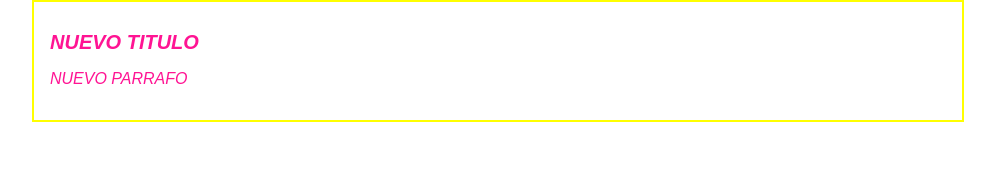
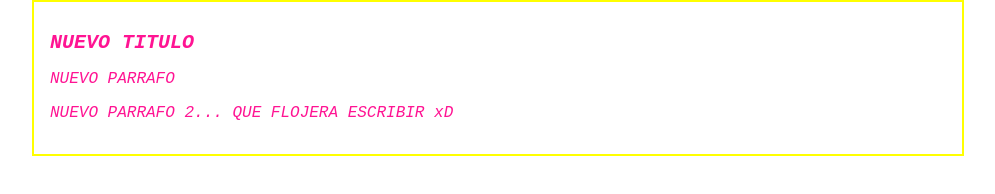
Before and after one commit to angedramos/hyperblog, a plain HTML site: page index.html in a window 1280 px wide. Shown: the whole page, without its empty margins (142-1137 px from the left). Drawn offline with Linux system fonts and the light colour scheme.

Commit message:
Nueva fuente de letra y nuevo parrafo

```diff
--- a/estilos.css
+++ b/estilos.css
@@ -1,5 +1,5 @@
 body{
-font-family: Arial, Helvetica, sans-serif;
+font-family: 'Courier New', Courier, monospace;
 color: deeppink;
 font-style: italic;
 text-align: center;
--- a/index.html
+++ b/index.html
@@ -12,6 +12,7 @@
 
             <h1>NUEVO TITULO</h1>
             <p>NUEVO PARRAFO</p>
+            <p>NUEVO PARRAFO 2... QUE FLOJERA ESCRIBIR xD</p>
         </div>
     </div>
 </body>
```
